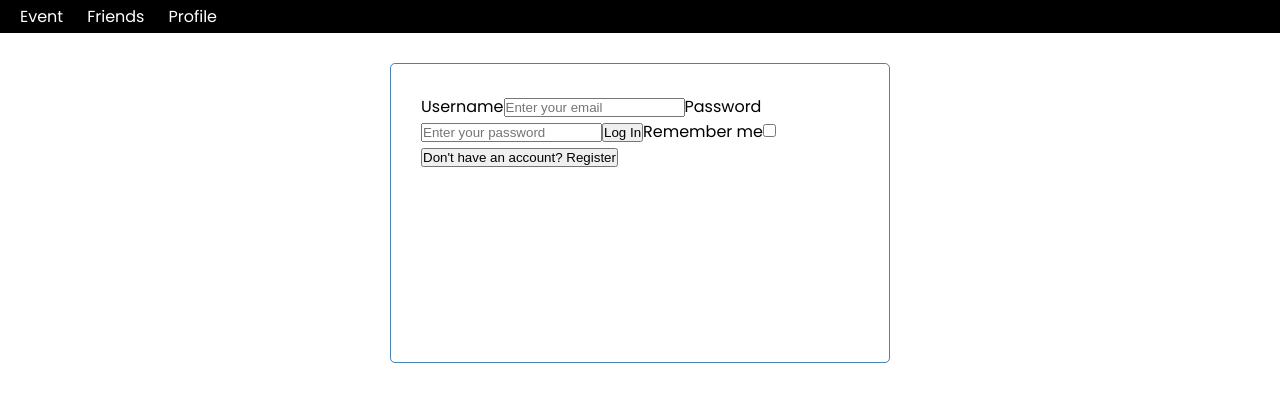
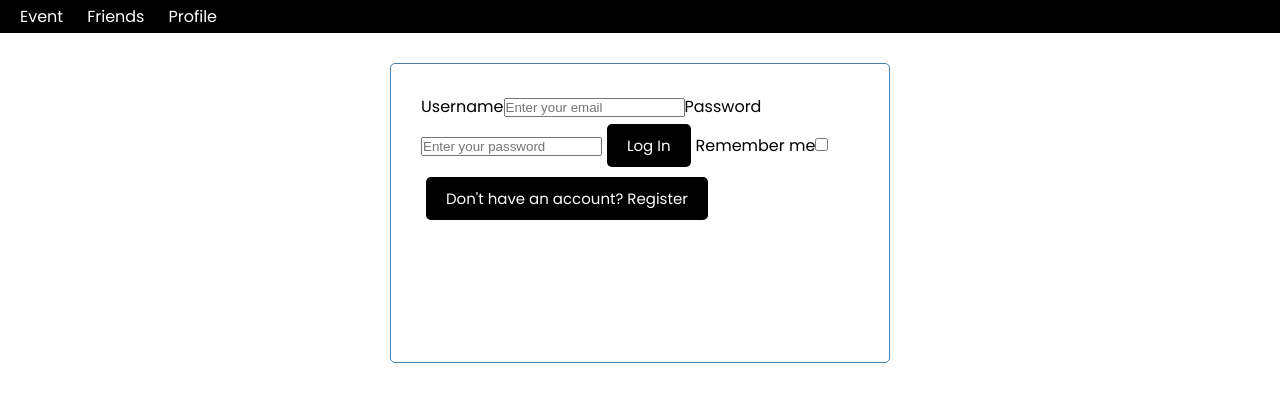
Before and after one commit to JameTran/SpillBill, a React (Create React App) app: page /login in a window 1280 px wide. Shown: the top 402 px of the page. Built offline with nearby package versions, Linux system fonts and the light colour scheme.

Commit message:
slightly changed css

```diff
--- a/src/index.css
+++ b/src/index.css
@@ -1,13 +1,112 @@
-body {
+@import url('https://fonts.googleapis.com/css2?family=Poppins:wght@300;400&display=swap');
+
+* {
+  box-sizing: border-box;
   margin: 0;
-  font-family: -apple-system, BlinkMacSystemFont, 'Segoe UI', 'Roboto', 'Oxygen',
-    'Ubuntu', 'Cantarell', 'Fira Sans', 'Droid Sans', 'Helvetica Neue',
-    sans-serif;
-  -webkit-font-smoothing: antialiased;
-  -moz-osx-font-smoothing: grayscale;
+  padding: 0;
 }
 
-code {
-  font-family: source-code-pro, Menlo, Monaco, Consolas, 'Courier New',
-    monospace;
+body {
+  font-family: 'Poppins', sans-serif;
 }
+
+.container {
+  max-width: 500px;
+  margin: 30px auto;
+  overflow: auto;
+  min-height: 300px;
+  border: 1px solid steelblue;
+  padding: 30px;
+  border-radius: 5px;
+}
+
+.header {
+  display: flex;
+  justify-content: space-between;
+  align-items: center;
+  margin-bottom: 20px;
+}
+
+.btn {
+  display: inline-block;
+  background: #000;
+  color: #fff;
+  border: none;
+  padding: 10px 20px;
+  margin: 5px;
+  border-radius: 5px;
+  cursor: pointer;
+  text-decoration: none;
+  font-size: 15px;
+  font-family: inherit;
+}
+
+.btn:focus {
+  outline: none;
+}
+
+.btn:active {
+  transform: scale(0.98);
+}
+
+.btn-block {
+  display: block;
+  width: 100%;
+}
+
+.task {
+  background: #f4f4f4;
+  margin: 5px;
+  padding: 10px 20px;
+  cursor: pointer;
+}
+
+.task.reminder {
+  border-left: 5px solid green;
+}
+
+.task h3 {
+  display: flex;
+  align-items: center;
+  justify-content: space-between;
+}
+
+.add-form {
+  margin-bottom: 40px;
+}
+
+.form-control {
+  margin: 20px 0;
+}
+
+.form-control label {
+  display: block;
+}
+
+.form-control input {
+  width: 100%;
+  height: 40px;
+  margin: 5px;
+  padding: 3px 7px;
+  font-size: 17px;
+}
+
+.form-control-check {
+  display: flex;
+  align-items: center;
+  justify-content: space-between;
+}
+
+.form-control-check label {
+  flex: 1;
+}
+
+.form-control-check input {
+  flex: 2;
+  height: 20px;
+}
+
+footer {
+  margin-top: 30px;
+  text-align: center;
+}
--- a/src/pages/Eventdetails.js
+++ b/src/pages/Eventdetails.js
@@ -46,7 +46,7 @@ export default function Eventdetails() {
     const listItems = Object.keys(friends_price).map((key) =>
         <li>
             {key} owes: {friends_price[key]}
-            <button onClick={() => settlefunction(key)}> Settle Up</button>
+            <button className="btn btn-primary btn-sm m-2" onClick={() => settlefunction(key)}> Settle Up</button>
         </li>
     );
 
--- a/src/pages/Friends.js
+++ b/src/pages/Friends.js
@@ -32,7 +32,7 @@ export default function Friends() {
     const listItems = friendsList.map((friend) =>
     <li>
         {friend}
-        <button onClick={() => deleteFunction(friend)}> Delete</button>
+        <button className="btn btn-primary btn-sm m-2" onClick={() => deleteFunction(friend)}> Delete</button>
     </li>
 
 );
@@ -43,13 +43,13 @@ export default function Friends() {
         <ul>
             {listItems}
         </ul>
-        <button onClick={() => addPopupFunction()}> Add New Friend</button>
+        <button className="btn btn-primary btn-sm m-2" onClick={() => addPopupFunction()}> Add New Friend</button>
         <div style={{visibility: isVisible ? 'visible' : 'hidden'}}>
         <form onSubmit={() => addNewFriend()}>
             <label>
                 <input type="text" value={newfriendname} onChange={handleChange} name="name"/>
             </label>
-            <input type="submit" name="Submit"/>
+            <input className="btn btn-primary btn-sm m-2" type="submit" name="Submit"/>
         </form>
         </div >
         </>
--- a/src/pages/Items.js
+++ b/src/pages/Items.js
@@ -1,7 +1,7 @@
 import Header from "../components/Header";
 import Items from "../components/Items"
 import { useState } from "react";
-
+import './Events.css';
 
 const App = () => {
   const [items, setItems] = useState(
@@ -19,7 +19,7 @@ const App = () => {
     },
   ])
 
-  const deleteTask = (id) => {
+  const deleteItem = (id) => {
     setItems(items.filter((item) => item.id !== id))
   }
 
@@ -32,7 +32,7 @@ const App = () => {
       <Header
         title = {"Details"}
       />
-      {items.length > 0 ? (<Items items = {items} onDelete = {deleteTask} onClick = {eventPage} />) : "No Events"}
+      {items.length > 0 ? (<Items items = {items} onDelete = {deleteItem} onClick = {eventPage} />) : "No Events"}
     </div>
   );
 }
--- a/src/pages/Login.js
+++ b/src/pages/Login.js
@@ -13,12 +13,12 @@ export default function Login() {
             <input type="email" placeholder="Enter your email" id="email" name="email" />
             <label for="password">Password</label>
             <input type="password" placeholder="Enter your password" id="password=" name="email" />
-            <button> Log In</button>
+            <button className="btn btn-primary btn-sm m-2"> Log In</button>
             <label for="remember">Remember me</label>
             <input type="checkbox" id="remember" name="remember" />
 
         </form>
-        <button type="button" onClick={() =>navigate("/signup")}> Don't have an account? Register</button>
+        <button type="button" className="btn btn-primary btn-sm m-2" onClick={() =>navigate("/signup")}> Don't have an account? Register</button>
         </>
     );
 }
```
